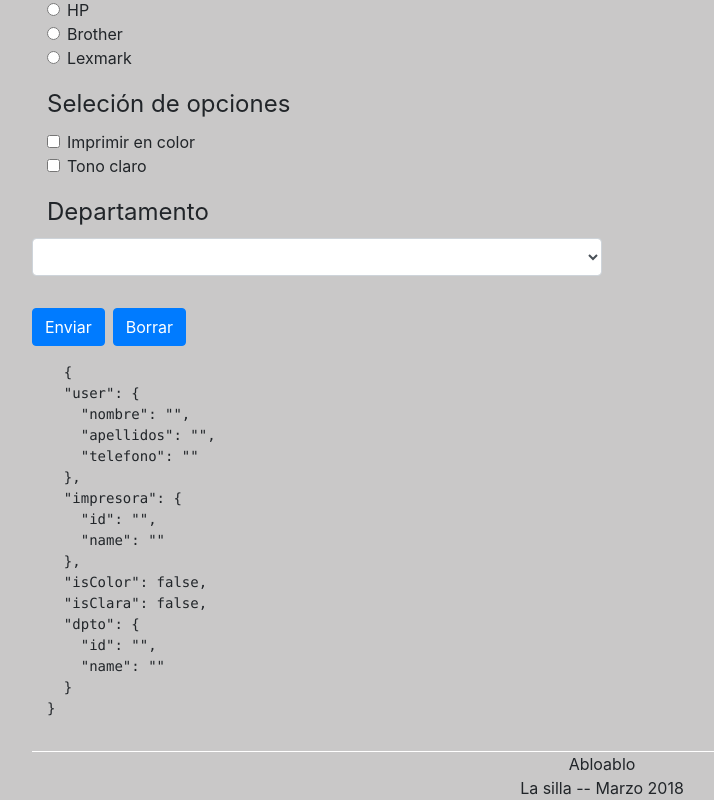
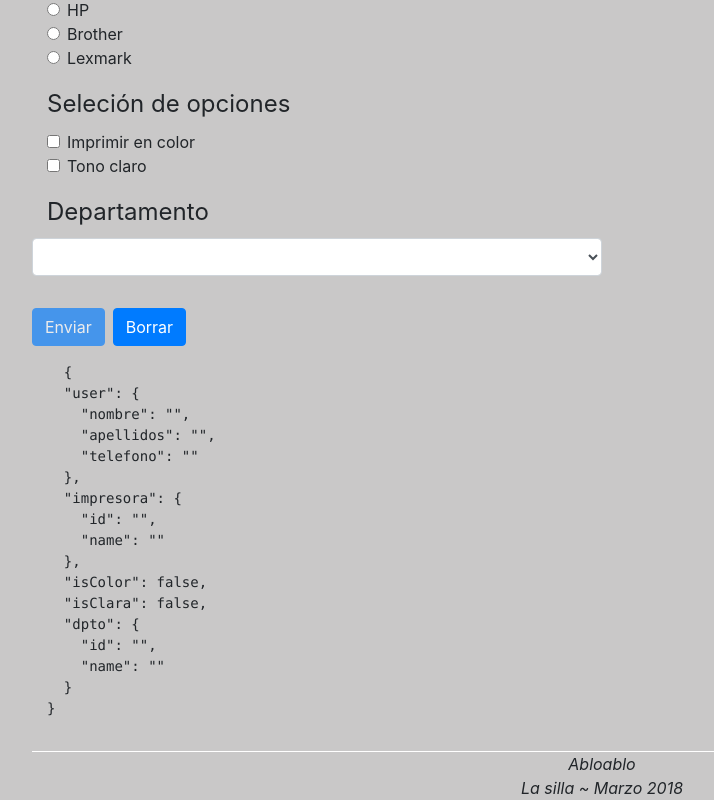
Before and after one commit to pablo-psichalis/BabelCamp, an Angular app in the folder base-app/: page /printer in a window 1280 px wide. Shown: the part 524-1324 px from the top of the page, without its empty margins (38-752 px from the left). Built offline with nearby package versions, Linux system fonts and the light colour scheme.

Commit message:
Printer: Botón Enviar terminadisimo

```diff
--- a/base-app/src/app/core/pie/pie.component.css
+++ b/base-app/src/app/core/pie/pie.component.css
@@ -5,4 +5,6 @@
 .container p {
     margin: 0;
     text-align: center;
+    font-family: inherit;
+    font-style: italic;
 }
--- a/base-app/src/app/core/pie/pie.component.html
+++ b/base-app/src/app/core/pie/pie.component.html
@@ -2,7 +2,7 @@
   <div class="row">
     <div class="col">
       <p>{{autor}} </p>
-      <p>{{lugar}} -- {{fecha}}</p>
+      <p>{{lugar}} ~ {{fecha}}</p>
     </div>
   </div>
 </div>
--- a/base-app/src/app/printer/form-td/form-td.component.html
+++ b/base-app/src/app/printer/form-td/form-td.component.html
@@ -1,4 +1,4 @@
-<form>
+<form #formPrinter = "ngForm" (submit)="enviar()">
   <!--Text-->
   <fieldset>
 
@@ -85,9 +85,11 @@
   </fieldset>
 
   <div class="form-group row">
-    <button type="submit" class="btn btn-primary mr-2">
+    <button type="submit" class="btn btn-primary mr-2"
+      [disabled]="formPrinter.invalid">
       Enviar</button>
-    <button type="button" class="btn btn-primary">
+    <button type="button" class="btn btn-primary"
+      (click)=borrar()>
       Borrar</button>
   </div>
 </form>
--- a/base-app/src/app/printer/form-td/form-td.component.ts
+++ b/base-app/src/app/printer/form-td/form-td.component.ts
@@ -1,7 +1,8 @@
-import { Component, OnInit } from '@angular/core';
+import { Component, OnInit, ViewChild } from '@angular/core';
 import { Printer, DepartamentoIf } from '../modelos/master.model';
 import { Dptos, Printers } from '../modelos/master.data';
 import { OrdenPrintIf } from '../modelos/ordenprint.model';
+import { NgForm } from '@angular/forms';
 
 @Component({
   selector: 'bbl-form-td',
@@ -12,6 +13,7 @@ export class FormTdComponent implements OnInit {
   aPrinters: Array<Printer>;
   aDptos: Array<DepartamentoIf>;
   ordenPrint: OrdenPrintIf;
+  @ViewChild('formPrinter') formulario: NgForm;
 
   constructor() { }
 
@@ -19,12 +21,22 @@ export class FormTdComponent implements OnInit {
     this.aPrinters = Printers;
     this.aDptos = Dptos;
     this.ordenPrint = {
-      user: {nombre: '', apellidos: '', telefono: ''},
-      impresora: {id: '', name: ''},
+      user: { nombre: '', apellidos: '', telefono: '' },
+      impresora: { id: '', name: '' },
       isColor: false,
       isClara: false,
-      dpto: {id: '', name: ''}
+      dpto: { id: '', name: '' }
     };
+
+    console.dir(this.formulario);
+  }
+
+  enviar() {
+    console.log('Datos enviados');
+  }
+
+  borrar() {
+
   }
 
 }
```
